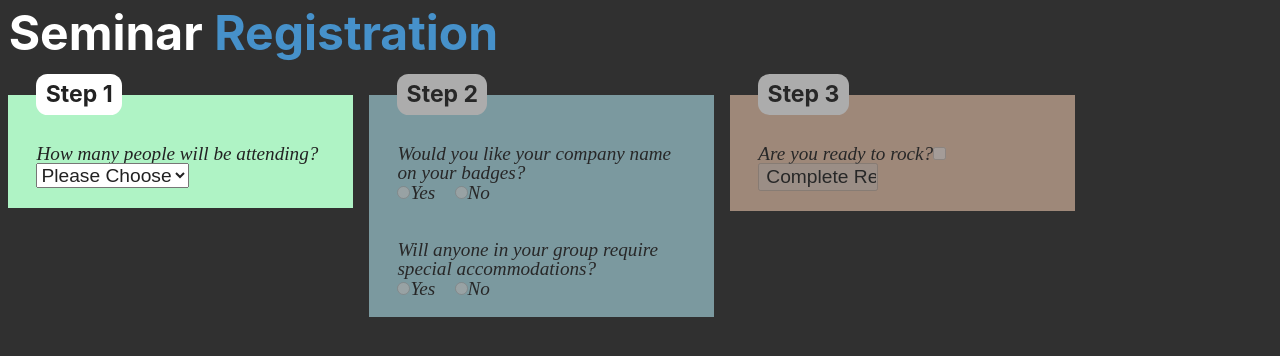
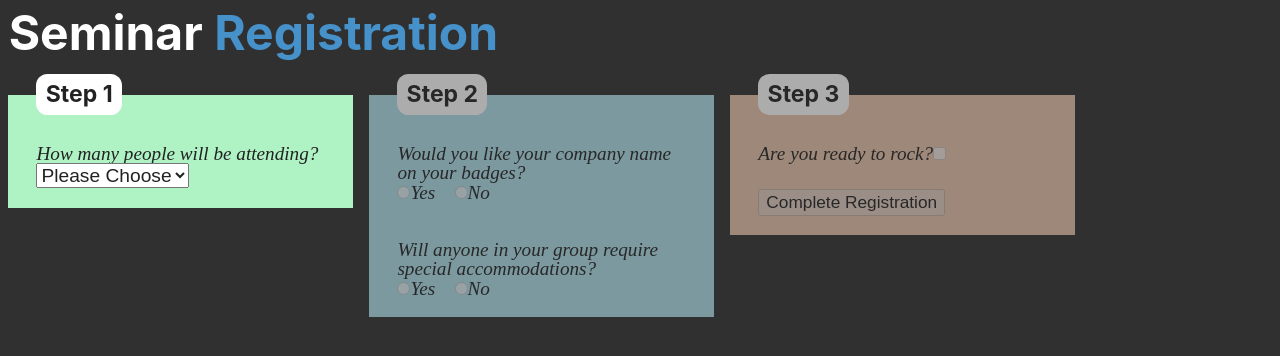
Before and after one commit to nidble/react-wizard, a React (Create React App) app: page / in a window 1280 px wide. Shown: the top 356 px of the page. Built offline with nearby package versions, Linux system fonts and the light colour scheme.

Commit message:
stepcompleted

```diff
--- a/src/App.css
+++ b/src/App.css
@@ -79,4 +79,5 @@ label, fieldset div, fieldset p {
 
 input {
   max-width: 120px;
+  font-size: 0.9em;
 }
--- a/src/App.js
+++ b/src/App.js
@@ -15,9 +15,9 @@ function App() {
         Seminar <span>Registration</span>
       </h1>
       <form key={reset} action="#" method="post">
-        <Step1 onStepCompleted={() => setStep(1)} />
-        <Step2 isVisible={step >= 1} onStepCompleted={() => setStep(2)} />
-        <Step3 isVisible={step >= 2} onStepCompleted={() => setReset(reset + 1)} />
+        <Step1 stepCompleted={() => setStep(1)} />
+        <Step2 isVisible={step >= 1} stepCompleted={() => setStep(2)} />
+        <Step3 isVisible={step >= 2} stepCompleted={() => setReset(reset + 1)} />
       </form>
     </>
   );
--- a/src/components/Step1/index.js
+++ b/src/components/Step1/index.js
@@ -6,7 +6,7 @@ import { range } from '../../utility';
 
 import './Styles.css';
 
-export default function Step1({ onStepCompleted }) {
+export default function Step1({ stepCompleted }) {
   const [length, setLength] = useState(0);
   const [fulfilled, setFulfilled] = useState(false);
   const options = range(5);
@@ -17,7 +17,7 @@ export default function Step1({ onStepCompleted }) {
     const isFulfilled = range(length).every(i => inputValues[i]);
     if (isFulfilled) {
       setFulfilled(true);
-      onStepCompleted();
+      stepCompleted();
     }
   };
 
--- a/src/components/Step2/index.js
+++ b/src/components/Step2/index.js
@@ -13,7 +13,7 @@ const defaultState = {
   textarea: null
 };
 
-export default function Step2({ isVisible, onStepCompleted }) {
+export default function Step2({ isVisible, stepCompleted }) {
   const [state, setState] = useState(defaultState);
   const [fulfilled, setFulfilled] = useState(false);
 
@@ -30,9 +30,9 @@ export default function Step2({ isVisible, onStepCompleted }) {
 
     if (isBadgesCompleted && isAccomodationCompleted) {
       setFulfilled(true);
-      onStepCompleted();
+      stepCompleted();
     }
-  }, [onStepCompleted, state]);
+  }, [stepCompleted, state]);
 
   return (
     <fieldset
--- a/src/components/Step3/Styles.css
+++ b/src/components/Step3/Styles.css
@@ -2,3 +2,8 @@
   transition: opacity 0.4s linear 0.4s;
   background-color: var(--step3-color);
 }
+
+ #submit_button {
+   margin-top: 1.5em;
+   max-width: 245px;
+ }
--- a/src/components/Step3/index.js
+++ b/src/components/Step3/index.js
@@ -4,7 +4,7 @@ import { opacityToggler } from '../../utility';
 
 import './Styles.css';
 
-export default function Step3({ isVisible, onStepCompleted }) {
+export default function Step3({ isVisible, stepCompleted }) {
   const [fulfilled, setFulfilled] = useState(false);
 
   const inputHandler = () => {
@@ -25,7 +25,7 @@ export default function Step3({ isVisible, onStepCompleted }) {
         type="submit"
         id="submit_button"
         value="Complete Registration"
-        onClick={e => e.preventDefault() || onStepCompleted()}
+        onClick={e => e.preventDefault() || stepCompleted()}
       />
     </fieldset>
   );
```
